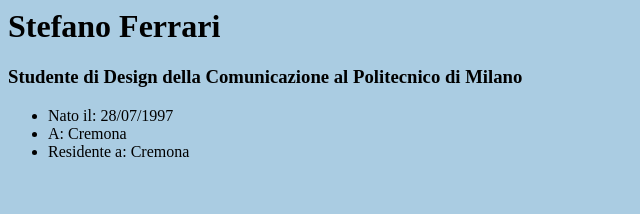
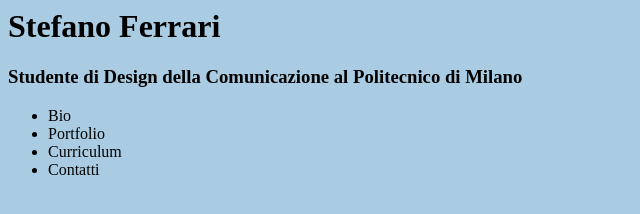
Before and after one commit to Stefano-Ferrari/sf97, a plain HTML site: page index.html in a window 1280 px wide. Shown: the whole page, without its empty margins (0-640 px from the left). Drawn offline with Linux system fonts and the light colour scheme.

```diff
--- a/index.html
+++ b/index.html
@@ -7,13 +7,16 @@
     </head>
 
     <body bgcolor="#aacce2">
+
         <h3>Studente di Design della Comunicazione al Politecnico di Milano</h3>
         <ul>
-            <li>Nato il: 28/07/1997</li>
-            <li>A: Cremona</li>
-            <li>Residente a: Cremona</li>
+            <li>Bio</li>
+            <li>Portfolio</li>
+            <li>Curriculum</li>
+            <li>Contatti</li>
 
         </ul>
+
     </body>
 
 </html>
```
